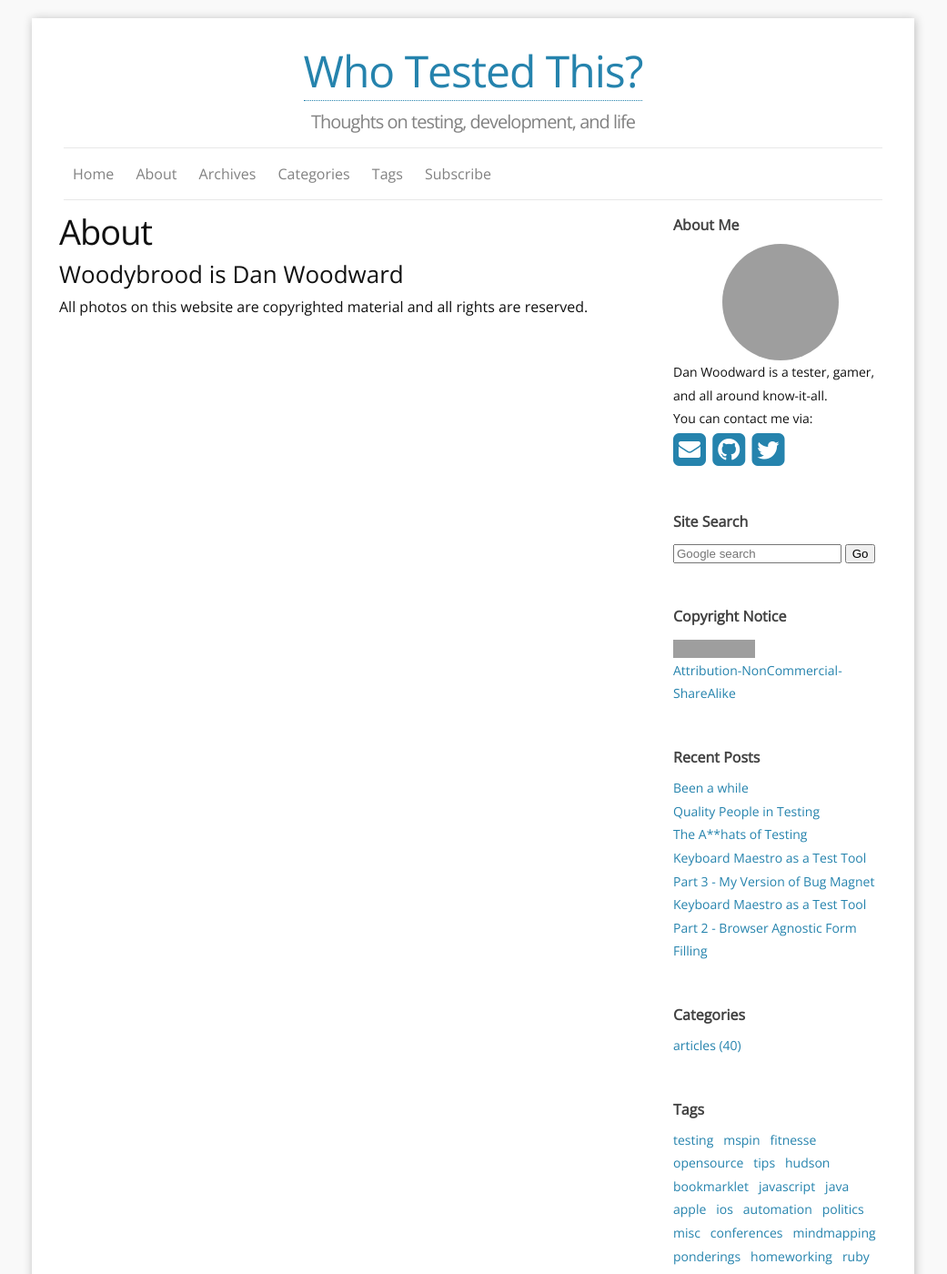
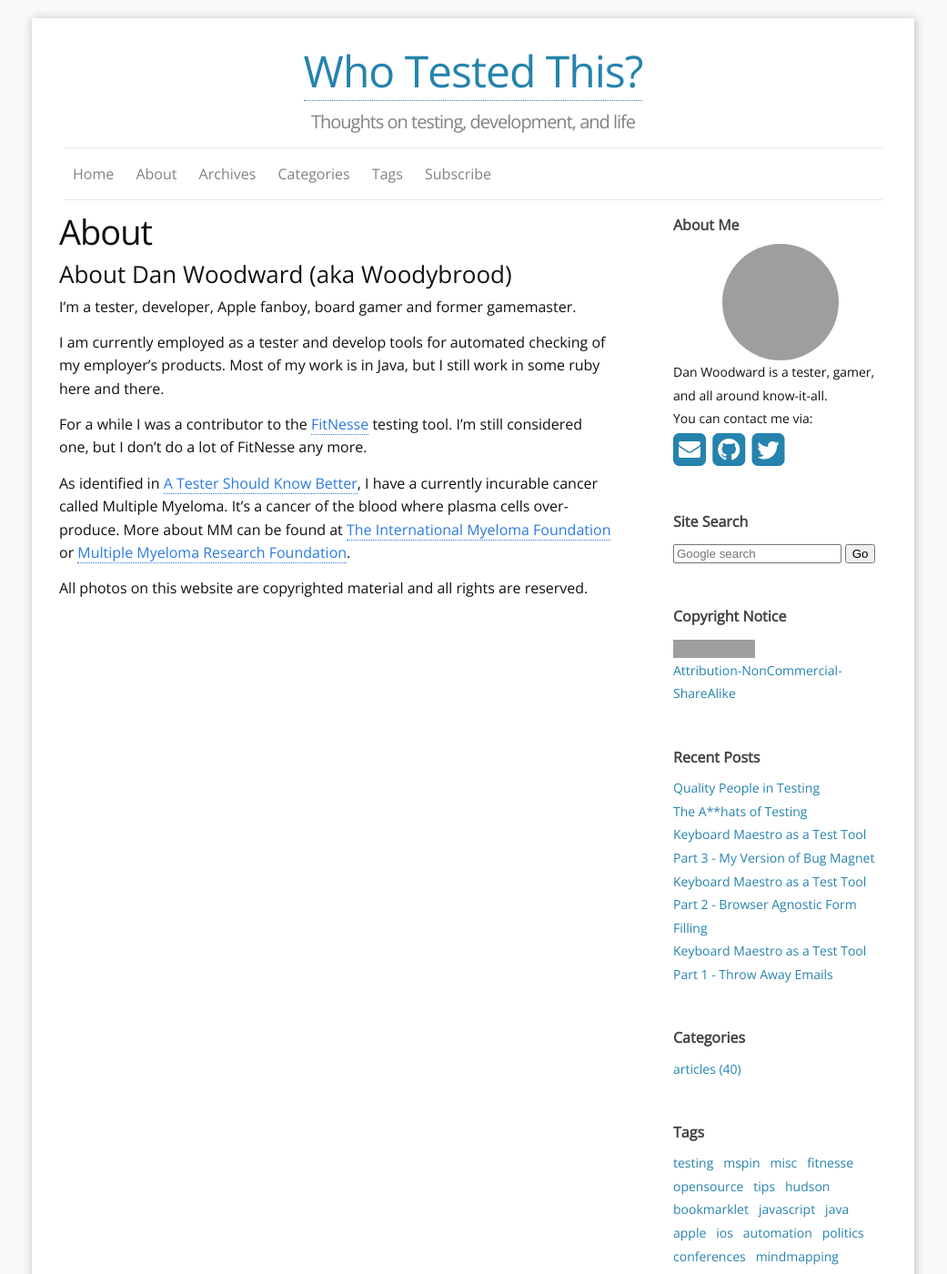
Before and after one commit to woodybrood/woodybrood.github.io, a Jekyll site: the page built from b_about.md, in a window 1280 px wide and 1400 px high. Shown: the whole window at 91% size, without its empty margins (120-1161 px from the left). Built offline with Jekyll 4.4.1, drawn with Linux system fonts in a browser that asks for light colours; nearby versions of some CDN libraries; grey boxes are pictures that could not be loaded.

Commit message:
A couple of fixes.

```diff
--- a/b_about.md
+++ b/b_about.md
@@ -1,12 +1,19 @@
 ---
 layout: page
 title: About
-comments: yes
 permalink: /about/
 ---
 
 
-### Woodybrood is Dan Woodward
+### About Dan Woodward (aka Woodybrood)
+
+I'm a tester, developer, Apple fanboy, board gamer and former gamemaster.
+
+I am currently employed as a tester and develop tools for automated checking of my employer's products. Most of my work is in Java, but I still work in some ruby here and there.
+
+For a while I was a contributor to the [FitNesse](http://fitnesse.org) testing tool. I'm still considered one, but I don't do a lot of FitNesse any more.
+
+As identified in [A Tester Should Know Better](/articles/2015/05/12/a-tester-should-know-better.html), I have a currently incurable cancer called Multiple Myeloma. It's a cancer of the blood where plasma cells over-produce. More about MM can be found at [The International Myeloma Foundation](myeloma.org) or [Multiple Myeloma Research Foundation](themmrf.org).
 
 
 All photos on this website are copyrighted material and all rights are reserved.
```
Also changed, not shown: _posts/2008-08-06-been-a-while.md (+1 -1 lines), css/main.scss (line endings or trailing spaces).
